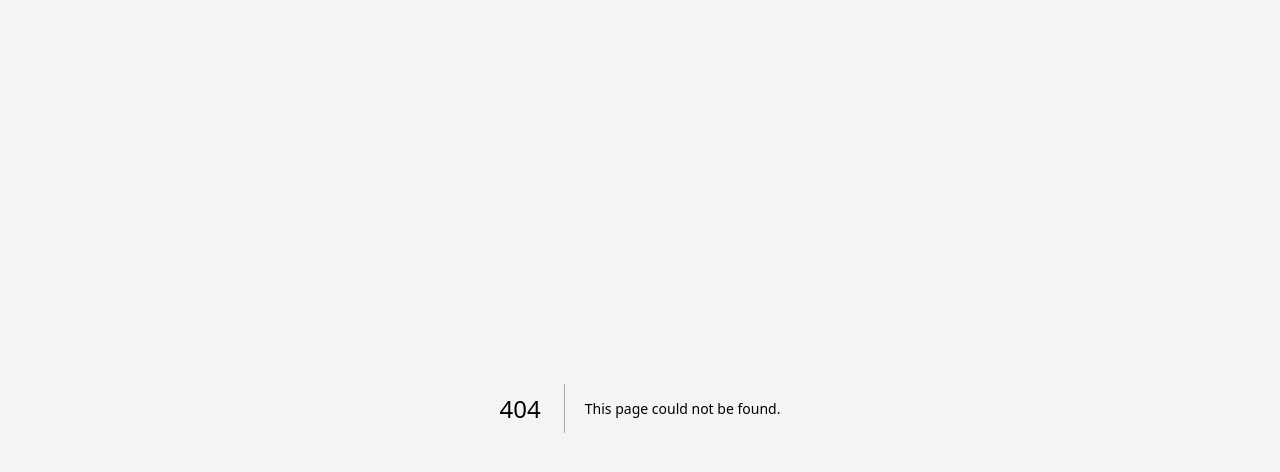
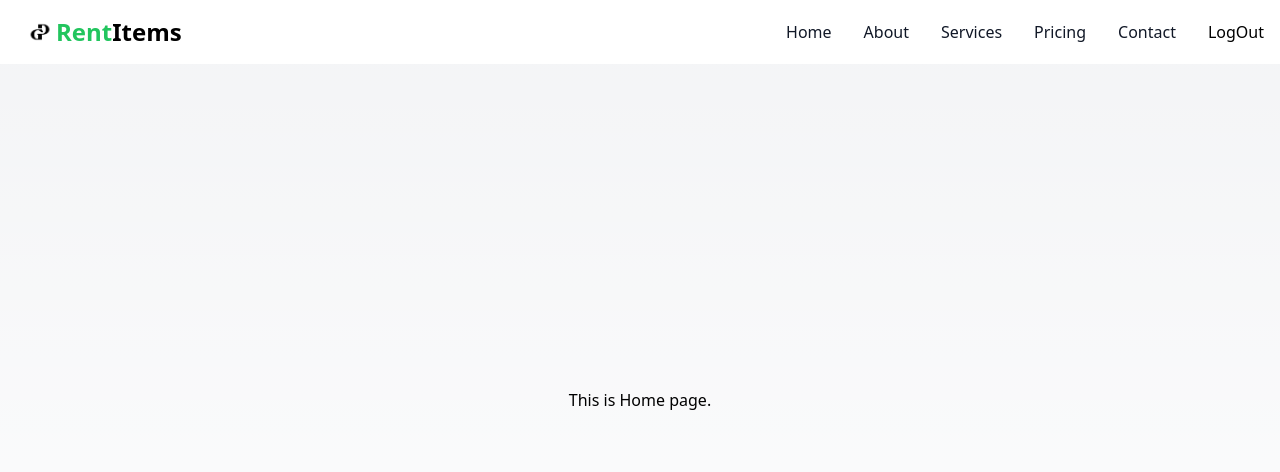
Before and after one commit to pooja-yadav-py/rent-frontend, a Next.js app: page /home in a window 1280 px wide. Before the commit this address had no page. Shown: the top 472 px of the page. Built offline with nearby package versions, Linux system fonts and the light colour scheme; sample sign-in values are in the browser's storage.

Commit message:
logout work

```diff
--- a/src/app/components/menu.js
+++ b/src/app/components/menu.js
@@ -1,31 +1,50 @@
-import React from 'react'
-import { useRouter } from 'next/navigation'
-import Link from 'next/link'
-import { LISTITEMS } from '../config/constants'
-import { useSelector } from 'react-redux'
+import React from "react";
+import { useRouter } from "next/navigation";
+import Link from "next/link";
+import { LISTITEMS } from "../config/constants";
+import { SiGnuprivacyguard } from "react-icons/io5";
+import { IoHomeSharp } from 'react-icons/io5'
 
-const Menu = (props) => {
-  const isloggedin = localStorage.getItem('isLoggedIn')
+
+import { useSelector } from "react-redux";
+
+const Menu = ({ setIsDropdownOpen, icon }) => {
+  const router = useRouter();
+  const isloggedin = localStorage.getItem("isLoggedIn");
 
   const handleMenu = (item) => {
-    props.setIsDropdownOpen(false)
-    console.log(item)
+    setIsDropdownOpen(false);
+    console.log(item);
+  };
+
+  let MENUITEMS;
+  if (isloggedin) {
+    MENUITEMS = LISTITEMS.filter((item) => {
+      return item.text !== "Login" && item.text !== "Signup";
+    });
+  } else {
+    MENUITEMS = LISTITEMS;
   }
 
+  const handleLogout = () => {
+    localStorage.removeItem("isLoggedIn");
+    localStorage.removeItem("token");
+    router.push("/login");
+
+    console.log("logout");
+  };
+console.log("icon",icon)
   return (
     <div>
       <ul className="font-medium flex flex-col p-3 md:p-0  border border-gray-100 rounded-lg bg-gray-50 md:flex-row md:space-x-8 rtl:space-x-reverse md:mt-0 md:border-0 md:bg-white dark:bg-gray-800 md:dark:bg-gray-900 dark:border-gray-700">
-        {LISTITEMS.map((item) =>
-          isloggedin
-            ? item.text !== 'Login' &&
-              item.text !== 'Signup' && (
+        {MENUITEMS.map((item) => (
           <li key={item.text}>
             <Link
               href={item.link}
               className="nav-link block py-2 px-3 text-gray-900 rounded hover:bg-gray-100 md:hover:bg-transparent md:border-0 md:hover:text-blue-700 md:p-0 dark:text-white md:dark:hover:text-blue-500 dark:hover:bg-gray-700 dark:hover:text-white md:dark:hover:bg-transparent"
               onClick={() => handleMenu(item.text)}
             >
-                    {props.icon && (
+              {icon && (
                 <span className="inline-block mr-2 border border-gray-400 rounded-md p-1">
                   <item.icon className="inline-block text-xl" />
                 </span>
@@ -33,27 +52,22 @@ const Menu = (props) => {
               <span className="inline-block">{item.text}</span>
             </Link>
           </li>
-              )
-            : item.text !== 'LogOut' && (
-                <li key={item.text}>
-                  <Link
-                    href={item.link}
-                    className="nav-link block py-2 px-3 text-gray-900 rounded hover:bg-gray-100 md:hover:bg-transparent md:border-0 md:hover:text-blue-700 md:p-0 dark:text-white md:dark:hover:text-blue-500 dark:hover:bg-gray-700 dark:hover:text-white md:dark:hover:bg-transparent"
-                    onClick={handleMenu}
-                  >
-                    {props.icon && (
+        ))}
+        {isloggedin && (
+          <li key="logout">
+            <button onClick={handleLogout}>
+              {icon &&
                 <span className="inline-block mr-2 border border-gray-400 rounded-md p-1">
-                        <item.icon className="inline-block text-xl" />
+                  <IoHomeSharp className="inline-block text-xl"/>
                 </span>
-                    )}
-                    <span className="inline-block">{item.text}</span>
-                  </Link>
+              }
+              LogOut
+            </button>
           </li>
-              ),
         )}
       </ul>
     </div>
-  )
-}
+  );
+};
 
-export default Menu
+export default Menu;
--- a/src/app/config/constants.js
+++ b/src/app/config/constants.js
@@ -17,5 +17,5 @@ export const LISTITEMS = [
     {link:'#', text : 'Contact', icon : MdContacts},
     {link:'/login', text : 'Login', icon : IoLogInSharp},
     {link:'/signup', text : 'Signup', icon : SiGnuprivacyguard},
-    {link:'#', text : 'LogOut', icon : IoLogInSharp},
+    // {link:'#', text : 'LogOut', icon : IoLogInSharp},
   ]
--- /dev/null
+++ b/src/app/home/page.js
@@ -0,0 +1,23 @@
+'use client'
+import React, { useEffect } from 'react';
+import { Navbar } from '../components/Navbar';
+import { useRouter } from 'next/navigation';
+import axios from 'axios';
+
+const Home = () => {
+    const router = useRouter();
+    useEffect(()=>{
+        if (!localStorage.getItem("isLoggedIn")) {
+            router.push("/login");
+        }
+  },[])
+
+  return (
+    <div>
+        <Navbar/>
+        This is Home page.
+    </div>
+  )
+}
+
+export default Home;
--- a/src/app/login/page.js
+++ b/src/app/login/page.js
@@ -1,62 +1,62 @@
-"use client";
+'use client'
 // Importing required modules
-import React, { useEffect } from "react";
-import toast, { Toaster } from "react-hot-toast";
-import { useRouter } from "next/navigation";
-import Image from "next/image";
-import Link from "next/link";
+import React, { useEffect } from 'react'
+import toast, { Toaster } from 'react-hot-toast'
+import { useRouter } from 'next/navigation'
+import Image from 'next/image'
+import Link from 'next/link'
 import {
   FaFacebookF,
   FaLinkedinIn,
   FaGoogle,
   FaRegEnvelope,
-} from "react-icons/fa";
-import { MdLockOutline } from "react-icons/md";
-import { useDispatch, useSelector } from "react-redux";
-import { handleChange, loginUserData } from "../redux/loginSlice";
+} from 'react-icons/fa'
+import { MdLockOutline } from 'react-icons/md'
+import { useDispatch, useSelector } from 'react-redux'
+import { handleChange, loginUserData } from '../redux/loginSlice'
 
 // Login component
 export default function Login() {
-  const router = useRouter();
+  const router = useRouter()
   const { email, password, remember, loading, success } = useSelector(
-    (state) => state.login
-  );
-  const dispatch = useDispatch();
+    (state) => state.login,
+  )
+  const dispatch = useDispatch()
 
   useEffect(() => {
-    const isLoggedin = localStorage.getItem("isLoggedIn");
-    console.log("isloggedin", isLoggedin);
-    if (localStorage.getItem("isLoggedIn")) {
-      router.push("/");
+    const isLoggedin = localStorage.getItem('isLoggedIn')
+    console.log('isloggedin', isLoggedin)
+    if (localStorage.getItem('isLoggedIn')) {
+      router.push('/home')
     }
-  }, []);
+  }, [])
 
   const handleInputChange = (event) => {
-    const { name, value, checked, type } = event.target;
-    dispatch(handleChange({ name, value, checked, type }));
-  };
+    const { name, value, checked, type } = event.target
+    dispatch(handleChange({ name, value, checked, type }))
+  }
 
   const handleSignIn = async (e) => {
-    e.preventDefault();
+    e.preventDefault()
     try {
       const resultAction = await dispatch(
-        loginUserData({ email, password, remember })
-      );
-      const { error, payload } = resultAction;
+        loginUserData({ email, password, remember }),
+      )
+      const { error, payload } = resultAction
       if (error) {
-        toast.error(payload);
-        console.error("Login failed:", error);
+        toast.error(payload)
+        console.error('Login failed:', error)
       } else {
-        console.log("Login successful", payload);
-        localStorage.setItem("token", payload.data);
-        localStorage.setItem("isLoggedIn", true);
-        router.push("/");
+        console.log('Login successful', payload)
+        localStorage.setItem('token', payload.data)
+        localStorage.setItem('isLoggedIn', true)
+        router.push('/home')
       }
     } catch (error) {
-      console.error("Login failed:", error.message);
+      console.error('Login failed:', error.message)
       // Handle error (display error message, etc.)
     }
-  };
+  }
 
   return (
     // Main section
@@ -159,7 +159,7 @@ export default function Login() {
               disabled={loading}
               onClick={handleSignIn}
             >
-              {loading ? "Signing In.." : "Sign In"}
+              {loading ? 'Signing In..' : 'Sign In'}
             </button>
           </div>
         </div>
@@ -181,5 +181,5 @@ export default function Login() {
         </div>
       </div>
     </main>
-  );
+  )
 }
```
Lines whose indentation alone changed are shown as unchanged.
